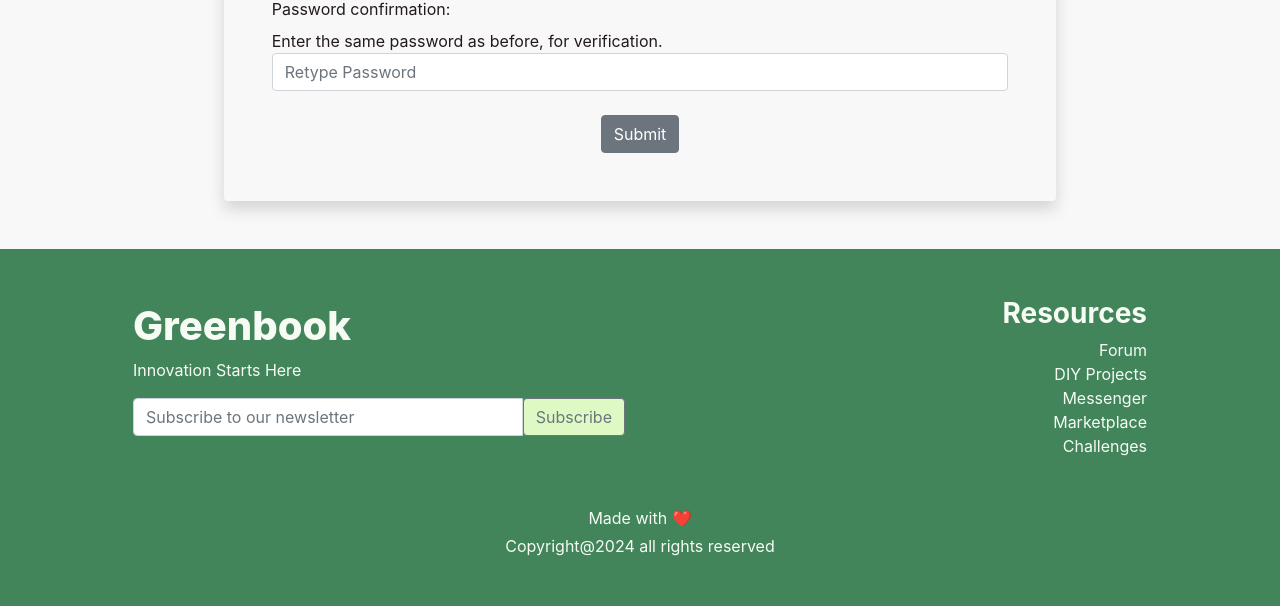
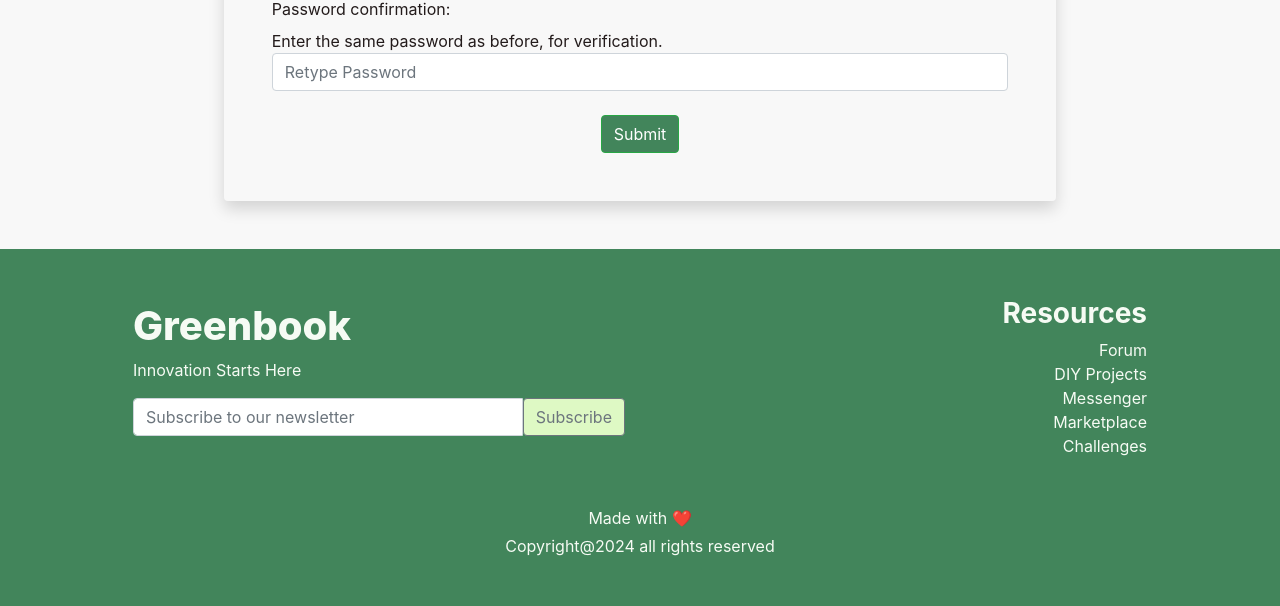
Before and after one commit to deonlobo/green_book_site, a Django app: template accounts/templates/authenticate/register_user.html in a window 1280 px wide. Shown: the part 821-1427 px from the top of the page. Run offline with Django 5.2, Linux system fonts and the light colour scheme; the template is opened without the code that fills it: values that come from a table or form of the project are taken from there, others are empty; parts of the project's set-up code (start-up, migrations or seed data) failed here and were passed over; some libraries are stand-ins or nearby versions.

Commit message:
Minor changes

```diff
--- a/DIYProject/templates/DIYProject/index.html
+++ b/DIYProject/templates/DIYProject/index.html
@@ -13,7 +13,7 @@
     </div>
 
     <div class="container">
-        <center><h1 class="mt-3"> Latest Additions</h1></center>
+        <center><h1 class="mt-3"> Most Liked Additions</h1></center>
 
         {% for project in projects %}
             <a href="{% url 'DIYProject:viewproject' project.pk %}">
--- a/accounts/templates/authenticate/login.html
+++ b/accounts/templates/authenticate/login.html
@@ -32,7 +32,7 @@
                     <input type="password" class="form-control" name="password" placeholder="Password">
                   </div>
                 <div class="text-center">
-                    <input type="submit" value="Submit" class="btn btn-secondary">
+                    <input type="submit" value="Submit" class="btn btn-success" style="background: #42855B;">
                 </div>
             </form>
         </div>
--- a/accounts/templates/authenticate/register_user.html
+++ b/accounts/templates/authenticate/register_user.html
@@ -42,7 +42,7 @@
 
                 <br/>
                 <div class="text-center">
-                    <input type="submit" value="Submit" class="btn btn-secondary">
+                    <input type="submit" value="Submit" class="btn btn-success" style="background: #42855B;">
                 </div>
             </form>
         </div>
```
